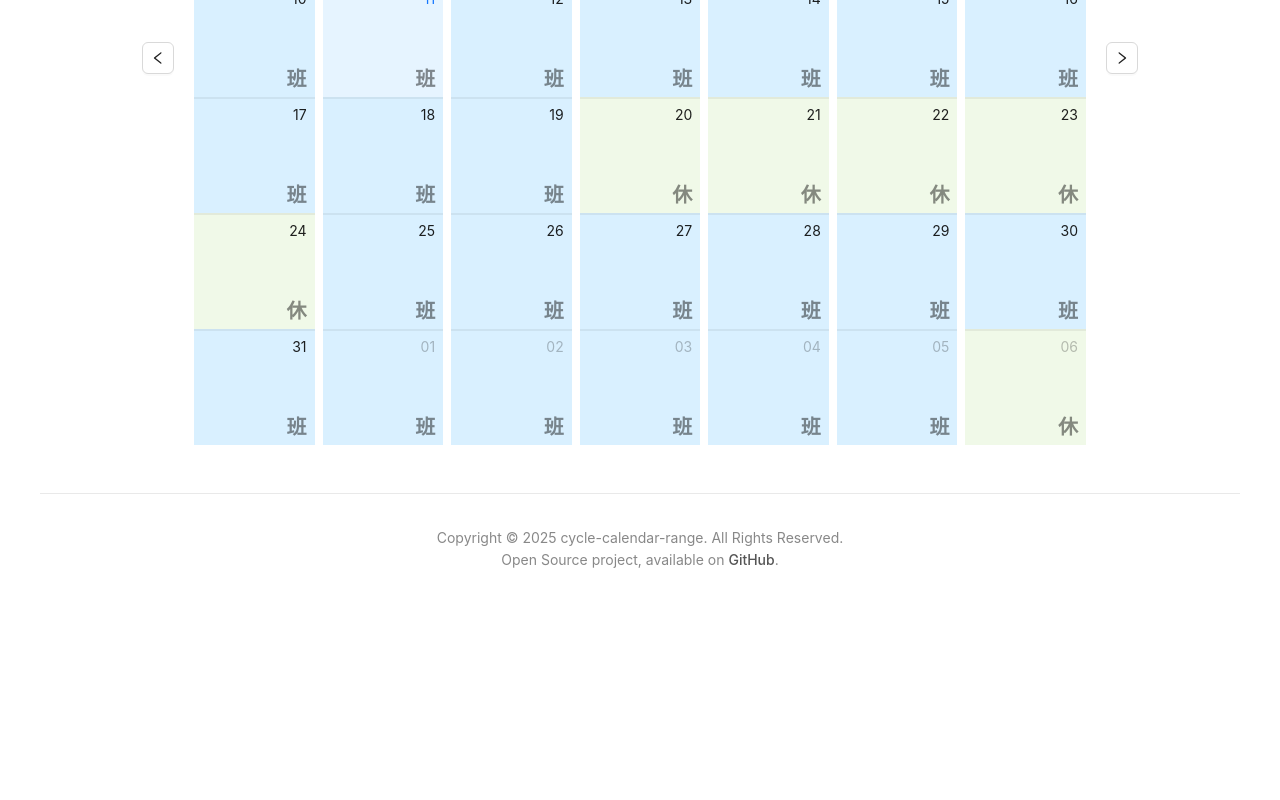
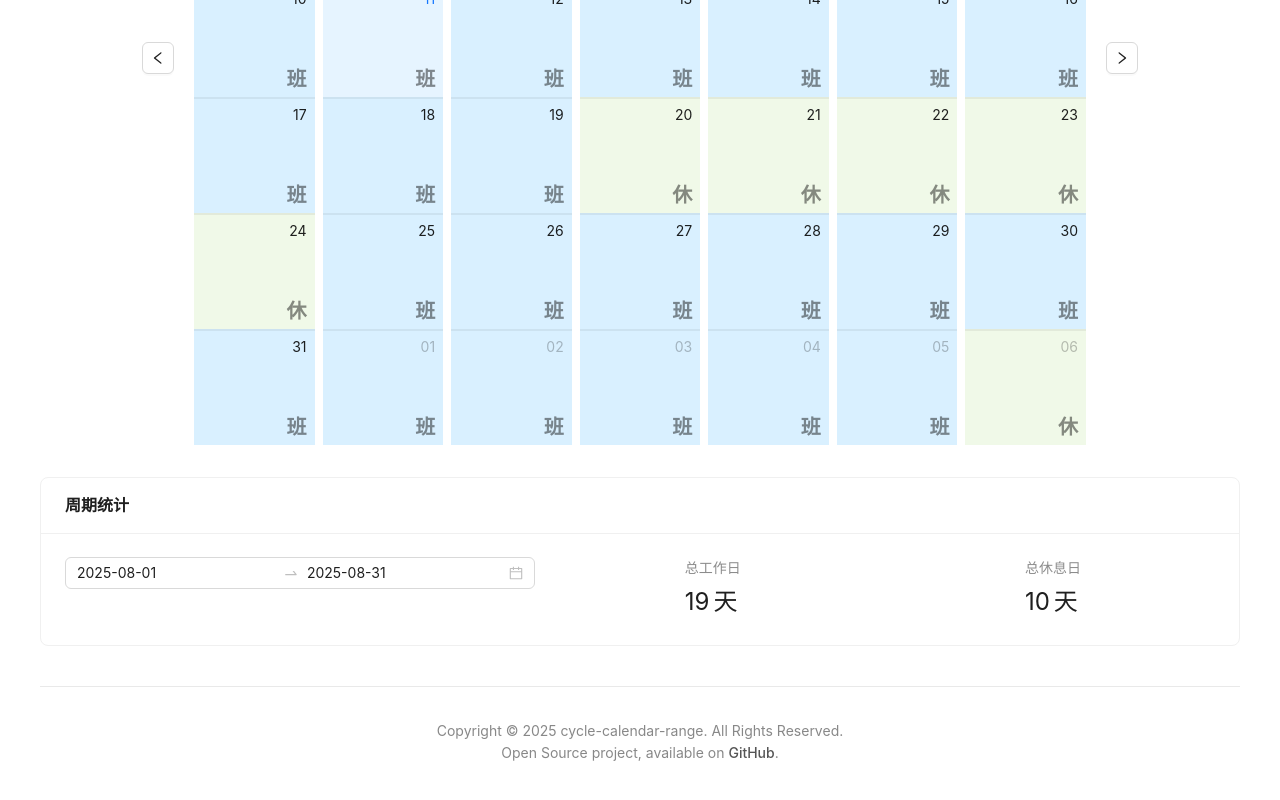
Before and after one commit to ZzzhangLK/cycle-calendar-range, a React (Vite) app: page / in a window 1280 px wide. Shown: the part 680-1480 px from the top of the page. Before the commit the page ends 1303 px from the top, so only its background shows below. Built offline with nearby package versions, Linux system fonts and the light colour scheme.

Commit message:
feat(utils): 新增周期计算器工具函数
- 抽离 CycleCalendar 组件中的 getDayData 函数到 utils/cycleCalculator.ts
- 新增 StatsPanel 组件用于显示周期统计信息
- 在 HomePage 中添加 StatsPanel 组件

```diff
--- a/src/components/CycleCalendar.tsx
+++ b/src/components/CycleCalendar.tsx
@@ -4,6 +4,7 @@ import { LeftOutlined, RightOutlined } from '@ant-design/icons';
 import type { Dayjs } from 'dayjs';
 import dayjs from 'dayjs';
 import { useDateStore } from '../store/dateStore';
+import { getDayData } from '../utils/cycleCalculator';
 
 /**
  * 周期日历显示组件。
@@ -16,51 +17,16 @@ const CycleCalendar = (): JSX.Element => {
   const [calendarValue, setCalendarValue] = useState(() => dayjs());
 
   /**
-   * 根据给定的日期计算其在周期中的状态（如工作、休息、通勤）。
-   */
-  const getDayData = (
-    value: Dayjs,
-  ): { type: string; content: string } | null => {
-    if (!startDate || workDays <= 0 || restDays <= 0) {
-      return null;
-    }
-
-    const actualCommuteDays = showCommuteDays ? commuteDays : 0;
-    const totalDaysInCycle = workDays + restDays + actualCommuteDays;
-    const diff = value.startOf('day').diff(startDate.startOf('day'), 'day');
-
-    if (diff < 0) {
-      return null;
-    }
-
-    const dayInCycle = diff % totalDaysInCycle;
-    const halfCommuteDays = actualCommuteDays / 2;
-
-    if (showCommuteDays) {
-      if (dayInCycle < halfCommuteDays) {
-        return { type: 'commute-day', content: '通' };
-      }
-      if (dayInCycle < halfCommuteDays + restDays) {
-        return { type: 'rest-day', content: '休' };
-      }
-      if (dayInCycle < halfCommuteDays + restDays + halfCommuteDays) {
-        return { type: 'commute-day', content: '通' };
-      }
-      return { type: 'work-day', content: '班' };
-    } else {
-      // 如果不显示通勤日，则周期只包含休息日和工作日
-      if (dayInCycle < restDays) {
-        return { type: 'rest-day', content: '休' };
-      }
-      return { type: 'work-day', content: '班' };
-    }
-  };
-
-  /**
    * 自定义渲染日历单元格的内容。
    */
   const cellRender = (date: Dayjs): JSX.Element | null => {
-    const dayData = getDayData(date);
+    const dayData = getDayData(date, {
+      workDays,
+      restDays,
+      startDate,
+      showCommuteDays,
+      commuteDays,
+    });
     if (!dayData) return null;
 
     return <div className={`day-label ${dayData.type}`}>{dayData.content}</div>;
--- /dev/null
+++ b/src/components/StatsPanel.tsx
@@ -0,0 +1,113 @@
+import { type JSX, useState, useMemo } from 'react';
+import { Card, DatePicker, Statistic, Row, Col, Empty } from 'antd';
+import type { Dayjs } from 'dayjs';
+import dayjs from 'dayjs';
+import { useDateStore } from '../store/dateStore';
+import { getDayData } from '../utils/cycleCalculator';
+
+const { RangePicker } = DatePicker;
+
+type RangeValue = [Dayjs | null, Dayjs | null] | null;
+
+/**
+ * 周期统计面板组件。
+ * 负责显示指定日期范围内的总工作日、休息日和通勤日。
+ */
+const StatsPanel = (): JSX.Element => {
+  const cycleParams = useDateStore();
+  const { showCommuteDays } = cycleParams;
+  const [dateRange, setDateRange] = useState<RangeValue>([
+    dayjs().startOf('month'),
+    dayjs().endOf('month'),
+  ]);
+
+  const stats = useMemo(() => {
+    const [start, end] = dateRange || [null, null];
+    if (!start || !end || !cycleParams.startDate) {
+      return { work: 0, rest: 0, commute: 0 };
+    }
+
+    const counts = {
+      work: 0,
+      rest: 0,
+      commute: 0,
+    };
+
+    let currentDate = start.clone();
+    while (currentDate.isBefore(end) || currentDate.isSame(end, 'day')) {
+      const dayData = getDayData(currentDate, cycleParams);
+      if (dayData) {
+        switch (dayData.type) {
+          case 'work-day':
+            counts.work++;
+            break;
+          case 'rest-day':
+            counts.rest++;
+            break;
+          case 'commute-day':
+            counts.commute++;
+            break;
+        }
+      }
+      currentDate = currentDate.add(1, 'day');
+    }
+
+    return counts;
+  }, [dateRange, cycleParams]);
+
+  const rangePresets: { label: string; value: [Dayjs, Dayjs] }[] = [
+    { label: '本月', value: [dayjs().startOf('month'), dayjs().endOf('month')] },
+    {
+      label: '近3个月',
+      value: [dayjs().subtract(2, 'month').startOf('month'), dayjs().endOf('month')],
+    },
+    { label: '今年', value: [dayjs().startOf('year'), dayjs().endOf('year')] },
+    {
+      label: '明年',
+      value: [
+        dayjs().add(1, 'year').startOf('year'),
+        dayjs().add(1, 'year').endOf('year'),
+      ],
+    },
+  ];
+
+  return (
+    <Card title="周期统计" style={{ marginTop: 24 }}>
+      <Row gutter={[16, 16]}>
+        <Col xs={24} md={10}>
+          <RangePicker
+            value={dateRange}
+            onChange={setDateRange}
+            presets={rangePresets}
+            style={{ width: '100%' }}
+          />
+        </Col>
+        <Col xs={24} md={14}>
+          {cycleParams.startDate ? (
+            <Row gutter={16} justify="space-around">
+              <Col>
+                <Statistic title="总工作日" value={stats.work} suffix="天" />
+              </Col>
+              <Col>
+                <Statistic title="总休息日" value={stats.rest} suffix="天" />
+              </Col>
+              {showCommuteDays && (
+                <Col>
+                  <Statistic
+                    title="总通勤日"
+                    value={stats.commute}
+                    suffix="天"
+                  />
+                </Col>
+              )}
+            </Row>
+          ) : (
+            <Empty description="请先设置周期开始日期以启用统计" />
+          )}
+        </Col>
+      </Row>
+    </Card>
+  );
+};
+
+export default StatsPanel;
--- a/src/pages/HomePage.tsx
+++ b/src/pages/HomePage.tsx
@@ -4,6 +4,7 @@ import CycleForm from '../components/CycleForm';
 import CycleCalendar from '../components/CycleCalendar';
 import Footer from '../components/Footer';
 import type { JSX } from 'react';
+import StatsPanel from '../components/StatsPanel';
 
 const { Title } = Typography;
 
@@ -43,6 +44,7 @@ const HomePage = (): JSX.Element => {
       <main>
         <CycleForm />
         <CycleCalendar />
+        <StatsPanel />
       </main>
       <Footer />
     </div>
--- /dev/null
+++ b/src/utils/cycleCalculator.ts
@@ -0,0 +1,61 @@
+import type { Dayjs } from 'dayjs';
+
+export interface CycleParams {
+  workDays: number;
+  restDays: number;
+  startDate: Dayjs | null;
+  showCommuteDays: boolean;
+  commuteDays: number;
+}
+
+export interface DayData {
+  type: 'work-day' | 'rest-day' | 'commute-day';
+  content: '班' | '休' | '通';
+}
+
+/**
+ * 根据给定的日期和周期参数计算其在周期中的状态（如工作、休息、通勤）。
+ * @param value The date to check.
+ * @param params The cycle parameters.
+ * @returns The data for the day, or null if not applicable.
+ */
+export const getDayData = (
+  value: Dayjs,
+  params: CycleParams,
+): DayData | null => {
+  const { workDays, restDays, startDate, showCommuteDays, commuteDays } = params;
+
+  if (!startDate || workDays <= 0 || restDays <= 0) {
+    return null;
+  }
+
+  const actualCommuteDays = showCommuteDays ? commuteDays : 0;
+  const totalDaysInCycle = workDays + restDays + actualCommuteDays;
+  const diff = value.startOf('day').diff(startDate.startOf('day'), 'day');
+
+  if (diff < 0) {
+    return null;
+  }
+
+  const dayInCycle = diff % totalDaysInCycle;
+  const halfCommuteDays = actualCommuteDays / 2;
+
+  if (showCommuteDays) {
+    if (dayInCycle < halfCommuteDays) {
+      return { type: 'commute-day', content: '通' };
+    }
+    if (dayInCycle < halfCommuteDays + restDays) {
+      return { type: 'rest-day', content: '休' };
+    }
+    if (dayInCycle < halfCommuteDays + restDays + halfCommuteDays) {
+      return { type: 'commute-day', content: '通' };
+    }
+    return { type: 'work-day', content: '班' };
+  } else {
+    // 如果不显示通勤日，则周期只包含休息日和工作日
+    if (dayInCycle < restDays) {
+      return { type: 'rest-day', content: '休' };
+    }
+    return { type: 'work-day', content: '班' };
+  }
+};
```
